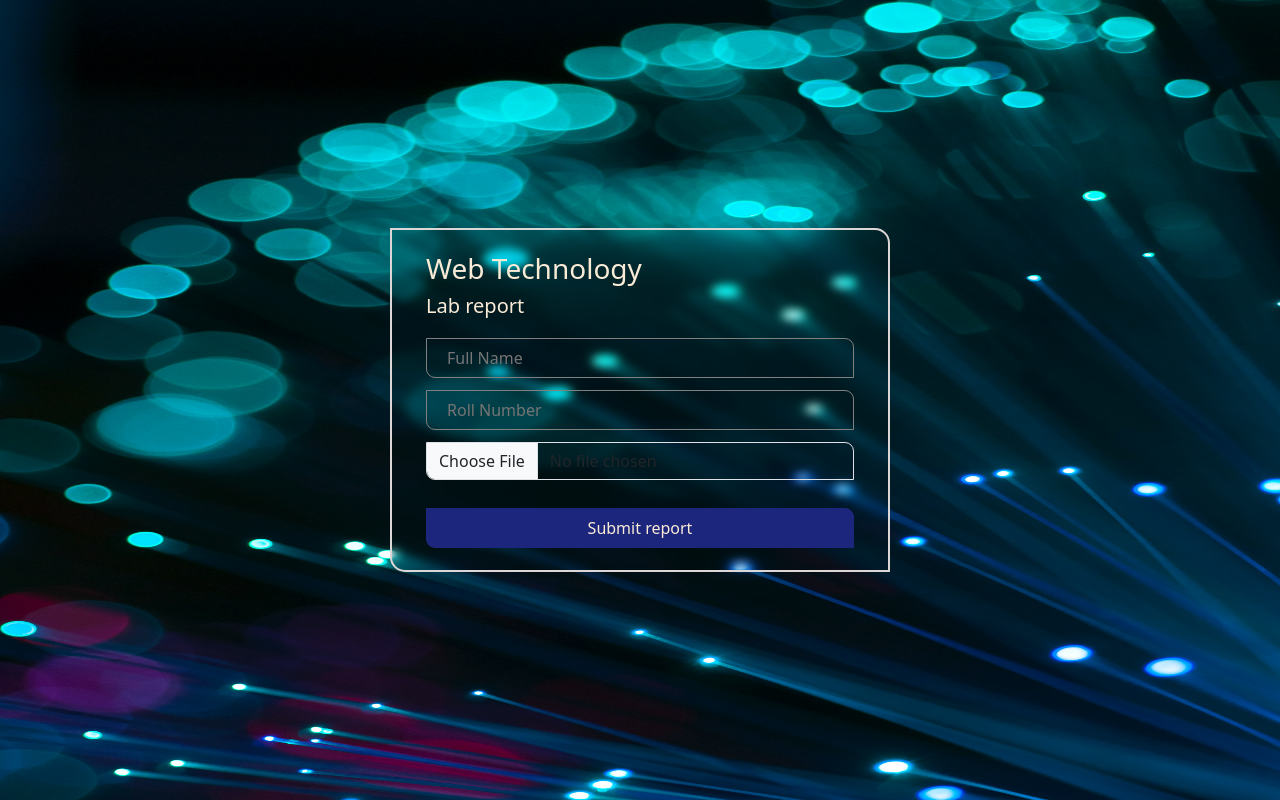
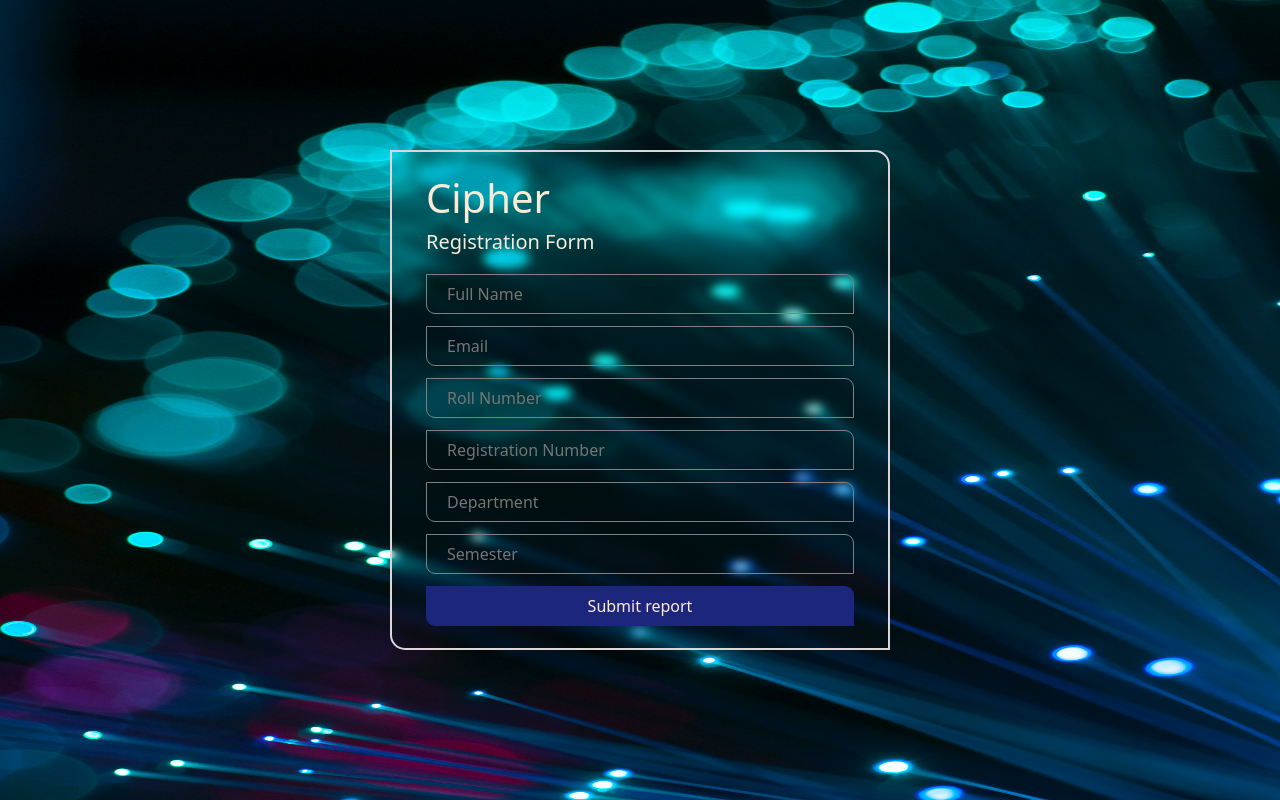
Before and after one commit to dimpal001/wtlab, a plain HTML site: page index.html in a window 1280 px wide. Drawn offline with nearby package versions, Linux system fonts and the light colour scheme.

Commit message:
Add files via upload

```diff
--- a/index.html
+++ b/index.html
@@ -9,6 +9,7 @@
     <meta name="viewport" content="width=device-width, initial-scale=1.0">
     <link rel="stylesheet" href="style.css">
     <title>Lab Report</title>
+
 </head>
 
 <body>
@@ -16,19 +17,26 @@
         <div class="form-box">
             <form id="form" action="">
                 <div class="row">
-                    <h3>Web Technology</h3>
-                    <h5>Lab report</h5>
+                    <h2>Cipher</h2>
+                    <h5>Registration Form</h5>
                 </div>
                 <div class="row">
-                    <div class="col-12"><input type="text" name="" class="name-input" required placeholder="Full Name"></div>
+                    <div class="col-12"><input type="text" class="name-input" required placeholder="Full Name"></div>
                 </div>
                 <div class="row">
-                    <div class="col-12"><input type="text" name="" class="roll-input" required placeholder="Roll Number"></div>
+                    <div class="col-12"><input type="text" class="roll-input" required placeholder="Email"></div>
                 </div>
                 <div class="row">
-                    <div class="mb-3">
-                        <input class="form-control" name="" type="file" required id="formFile">
-                    </div>
+                    <div class="col-12"><input type="text" class="roll-input" required placeholder="Roll Number"></div>
+                </div>
+                <div class="row">
+                    <div class="col-12"><input type="text" class="roll-input" required placeholder="Registration Number"></div>
+                </div>
+                <div class="row">
+                    <div class="col-12"><input type="text" class="roll-input" required placeholder="Department"></div>
+                </div>
+                <div class="row">
+                    <div class="col-12"><input type="text" class="roll-input" required placeholder="Semester"></div>
                 </div>
                 <div class="row">
                     <div class="col-12"><button>Submit report</button></div>
@@ -36,10 +44,10 @@
             </form>
         </div>
     </div>
+    <div id="ff-compose"></div>
     <script>
         let form = document.getElementById('form')
         form.addEventListener('submit', (e)=>{
-            e.preventDefault();
 
         })
     </script>
--- a/style.css
+++ b/style.css
@@ -3,7 +3,7 @@ body{
     height: 100vh;
     display: flex;
     background-image: url("./img.jpg");
-    background-size: 100% 100%;
+    background-size: 100vw 100vh;
 }
 .form-box{
     border: 2px solid rgb(221, 214, 214);
@@ -28,7 +28,10 @@ input{
     background-color: transparent;
     color: antiquewhite;
 }
-h3, h5{
+h2{
+    font-size: 40px;
+}
+h2, h5{
     color: antiquewhite;
 }
 #formFile{
```
